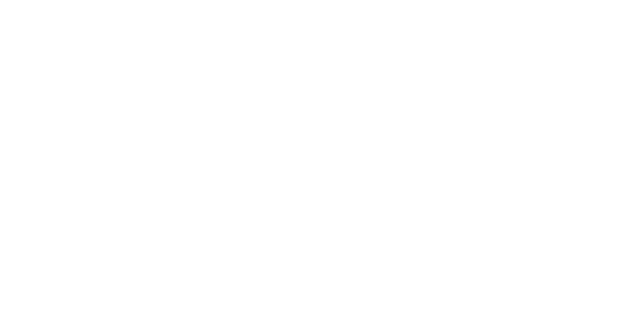
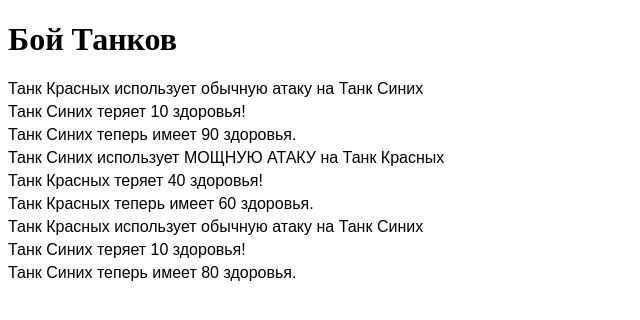
Before and after one commit to annvblekot/lesson_24, a plain HTML site: page tank-hard2.html in a window 1280 px wide. Shown: the whole page, without its empty margins (0-640 px from the left). Drawn offline with Linux system fonts and the light colour scheme.

Commit message:
Update tank-hard2.html

```diff
--- a/tank-hard2.html
+++ b/tank-hard2.html
@@ -2,9 +2,23 @@
 <html lang="en">
 <head>
     <meta charset="UTF-8">
-    <title>Title</title>
+    <title>Tank Battle</title>
+    <style>
+        .battle-log {
+            font-family: Arial, sans-serif;
+            margin-top: 20px;
+        }
+        .battle-log p {
+            margin: 5px 0;
+        }
+    </style>
 </head>
 <body>
+
+<h1>Бой Танков</h1>
+
+<div class="battle-log" id="battle-log"></div>
+
 <script>
     // Описание танков
     let redTank = {
@@ -19,17 +33,24 @@
         armor: 30,
     };
 
+    // Функция для отображения логов боя
+    function logBattle(message) {
+        const logContainer = document.getElementById('battle-log');
+        const newMessage = document.createElement('p');
+        newMessage.textContent = message;
+        logContainer.appendChild(newMessage);
+    }
 
     // Функция обычной атаки
     function basicAttack(attacker, defender) {
-        console.log(`${attacker.name} использует обычную атаку на ${defender.name}`);
+        logBattle(`${attacker.name} использует обычную атаку на ${defender.name}`);
         let attackPower = 40; // Сила обычной атаки
         dealDamage(attacker, defender, attackPower);
     }
 
     // Функция мощной атаки, которая наносит больше урона, но игнорирует часть брони
     function powerAttack(attacker, defender) {
-        console.log(`${attacker.name} использует МОЩНУЮ АТАКУ на ${defender.name}`);
+        logBattle(`${attacker.name} использует МОЩНУЮ АТАКУ на ${defender.name}`);
         let attackPower = 70; // Сила мощной атаки
         let armorPiercing = 20; // Мощная атака игнорирует часть брони
         dealDamage(attacker, defender, attackPower, armorPiercing);
@@ -47,16 +68,16 @@
             damage = 0;
         }
 
-        console.log(`${defender.name} теряет ${damage} здоровья!`);
+        logBattle(`${defender.name} теряет ${damage} здоровья!`);
 
         // Уменьшаем здоровье защитника
         defender.health -= damage;
 
         // Проверка, уничтожен ли танк
         if (defender.health <= 0) {
-            console.log(`${defender.name} уничтожен! БУМ 💥`);
+            logBattle(`${defender.name} уничтожен! БУМ 💥`);
         } else {
-            console.log(`${defender.name} теперь имеет ${defender.health} здоровья.`);
+            logBattle(`${defender.name} теперь имеет ${defender.health} здоровья.`);
         }
     }
 
@@ -71,5 +92,6 @@
     basicAttack(redTank, blueTank);
 
 </script>
+
 </body>
 </html>
```
